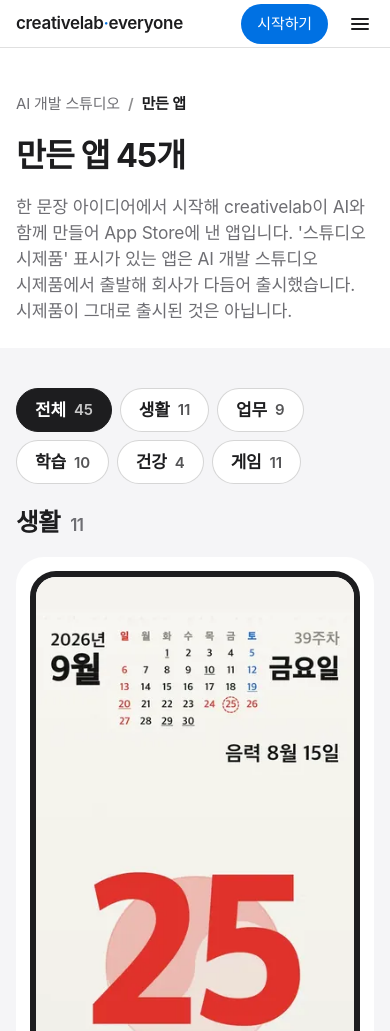
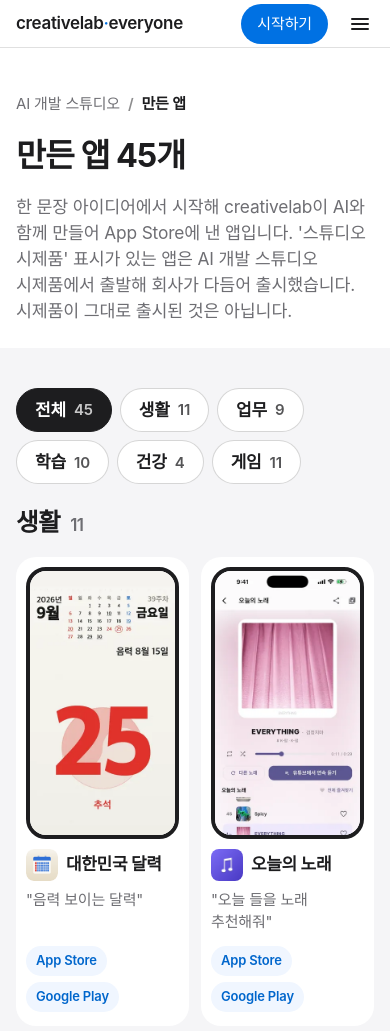
Before and after one commit to inphilchoi/inphilchoi.github.io, a plain HTML site: page q-dev-ai/cases/index.html in a window 390 px wide. Shown: the top 1031 px of the page. Drawn offline with Linux system fonts and the light colour scheme; a web font is replaced by a local one.

Commit message:
사례 쪽: 휴대폰(360~529px) 두 줄 배치로 스크롤 단축
Co-Authored-By: Claude Fable 5.2 <noreply@anthropic.com>

```diff
--- a/q-dev-ai/site.css
+++ b/q-dev-ai/site.css
@@ -149,3 +149,15 @@ body.mn-open{overflow:hidden}
 .sc-group:first-of-type{margin-top:8px}
 .sc-group .cnt{font-size:17px;font-weight:600;color:var(--text-muted)}
 .sc-bigico{position:absolute;inset:0;margin:auto;width:96px!important;height:96px!important;border-radius:22px;object-fit:cover!important}
+/* 사례 쪽: 휴대폰(360~529px)에서는 두 줄로 놓아 스크롤을 줄인다 */
+@media (min-width:360px) and (max-width:529px){
+.sc-chips{gap:6px}
+.sc-grid{grid-template-columns:1fr 1fr;gap:12px}
+.sc-grid .sc-card a{padding:10px 10px 14px;border-radius:20px}
+.sc-grid .sc-phone{border-width:4px;border-radius:20px}
+.sc-grid .sc-meta{gap:8px;margin-top:10px}
+.sc-grid .rn-ico{width:32px;height:32px;border-radius:8px}
+.sc-grid .rn-name{overflow-wrap:anywhere}
+.sc-grid .sc-from{font-size:15px;overflow-wrap:anywhere}
+.sc-grid .sc-chip{font-size:13px;min-height:30px;padding:4px 10px}
+}
```
